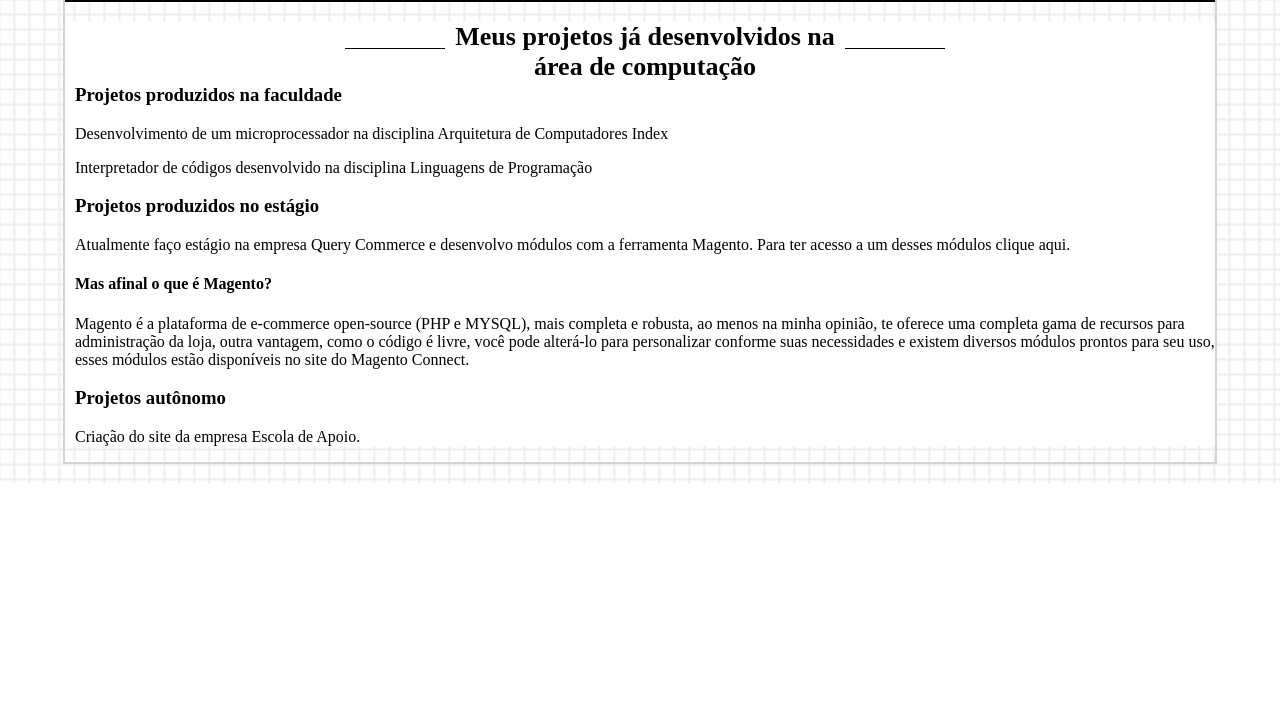
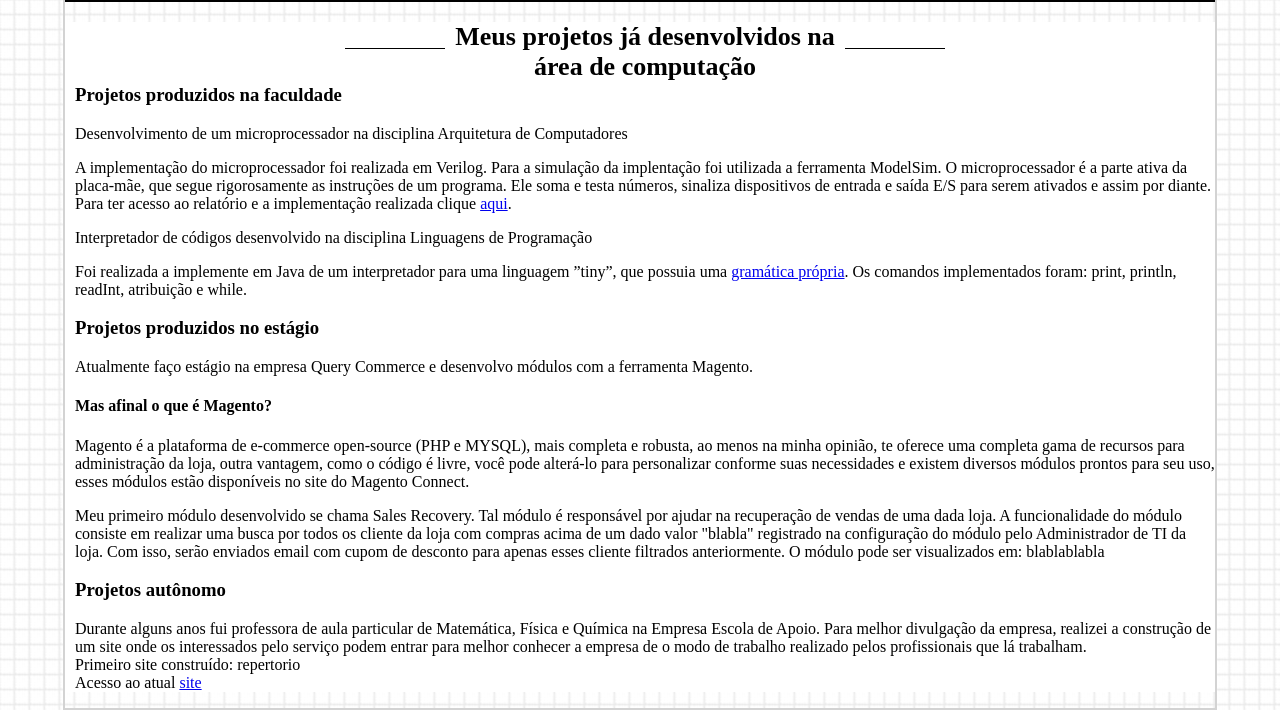
Before and after one commit to Bruna1992Castelo/Bruna1992Castelo.github.io, a plain HTML site: page Projeto.html in a window 1280 px wide. Shown: the part 316-1026 px from the top of the page. Before the commit the page ends 800 px from the top, so only its background shows below. Drawn offline with Linux system fonts and the light colour scheme.

Commit message:
Update Projeto.html

```diff
--- a/Projeto.html
+++ b/Projeto.html
@@ -8,13 +8,8 @@
 <body>
 <div id="recipiente">
 	<div id="cabecalho">
-		<!--<img src="img/Nome.png">-->
 		<img src="img/logo.png">
 	</div>
-
-	<!--<div id="foto">
-		<img src="img/Eu.png">
-	</div>-->
 
 	<ul id="menu">
 		<li><a class="Inicio" href="index.html">&lt;Inicial&gt;</a></li>
@@ -26,27 +21,42 @@
 	<div id="conteudo">
 		<div id="projeto"><span><b>Meus projetos já desenvolvidos na área de computação</b></span></div>
 
-
 		<h3>Projetos produzidos na faculdade</h3>
 
-		<p>Desenvolvimento de um microprocessador na disciplina Arquitetura de Computadores Index</p>
+		<p>Desenvolvimento de um microprocessador na disciplina Arquitetura de Computadores</p>
+		A implementação do microprocessador foi realizada em Verilog. Para a simulação da implentação foi utilizada a ferramenta ModelSim.
+		O microprocessador é a parte ativa da placa-mãe, que segue rigorosamente as instruções de um programa. Ele soma e testa números,
+		sinaliza dispositivos de entrada e saída E/S para serem ativados e assim por diante.
+		Para ter acesso ao relatório e a implementação realizada clique <a href="file/Relatorio2.pdf">aqui</a>.
 
 		<p>Interpretador de códigos desenvolvido na disciplina Linguagens de Programação</p>
-		<!--<img src="img/magento.png" width="255" height="166" name="aumentar_imagem"
-		onmouseover="aumentar_imagem.width=width+100;aumentar_imagem.height=height+100;"
-		onmouseout="aumentar_imagem.width='255';aumentar_imagem.height='166';" />-->
+		Foi realizada a implemente em Java de um interpretador para uma linguagem ”tiny”, que possuia uma <a href="file/Tiny.pdf">gramática própria</a>.
+		Os comandos implementados foram: print, println, readInt, atribuição e while.
 
 		<h3>Projetos produzidos no estágio</h3>
 		Atualmente faço estágio na empresa Query Commerce e desenvolvo módulos com a ferramenta Magento.
-		Para ter acesso a um desses módulos clique aqui.
+
 		<h4>Mas afinal o que é Magento?</h4>
 			Magento é a plataforma de e-commerce open-source (PHP e MYSQL), mais completa e robusta, ao menos
 			na minha opinião, te oferece uma completa gama de recursos para administração da loja, outra vantagem,
 			como o código é livre, você pode alterá-lo para personalizar conforme suas necessidades e existem
 			diversos módulos prontos para seu uso, esses módulos estão disponíveis no site do Magento Connect.
 
+		<p>Meu primeiro módulo desenvolvido se chama Sales Recovery. Tal módulo é responsável por ajudar na
+		recuperação de vendas de uma dada loja. A funcionalidade do módulo consiste em realizar uma busca
+		por todos os cliente da loja com compras acima de um dado valor "blabla" registrado na configuração
+		do módulo pelo Administrador de TI da loja. Com isso, serão enviados email com cupom de desconto
+		para apenas esses cliente filtrados anteriormente.
+		O módulo pode ser visualizados em: blablablabla
+		</p>
+
 		<h3>Projetos autônomo</h3>
-		<p>Criação do site da empresa Escola de Apoio.</p>
+		<p>Durante alguns anos fui professora de aula particular de Matemática, Física e Química na Empresa Escola de Apoio.
+		   Para melhor divulgação da empresa, realizei a construção de um site onde os interessados pelo serviço podem entrar
+		   para melhor conhecer a empresa de o modo de trabalho realizado pelos profissionais que lá trabalham.<br>
+			Primeiro site construído: repertorio<br>
+			Acesso ao atual <a href="www.escoladeapoio.com">site</a>
+		</p>
 
 	</div>
 
```
